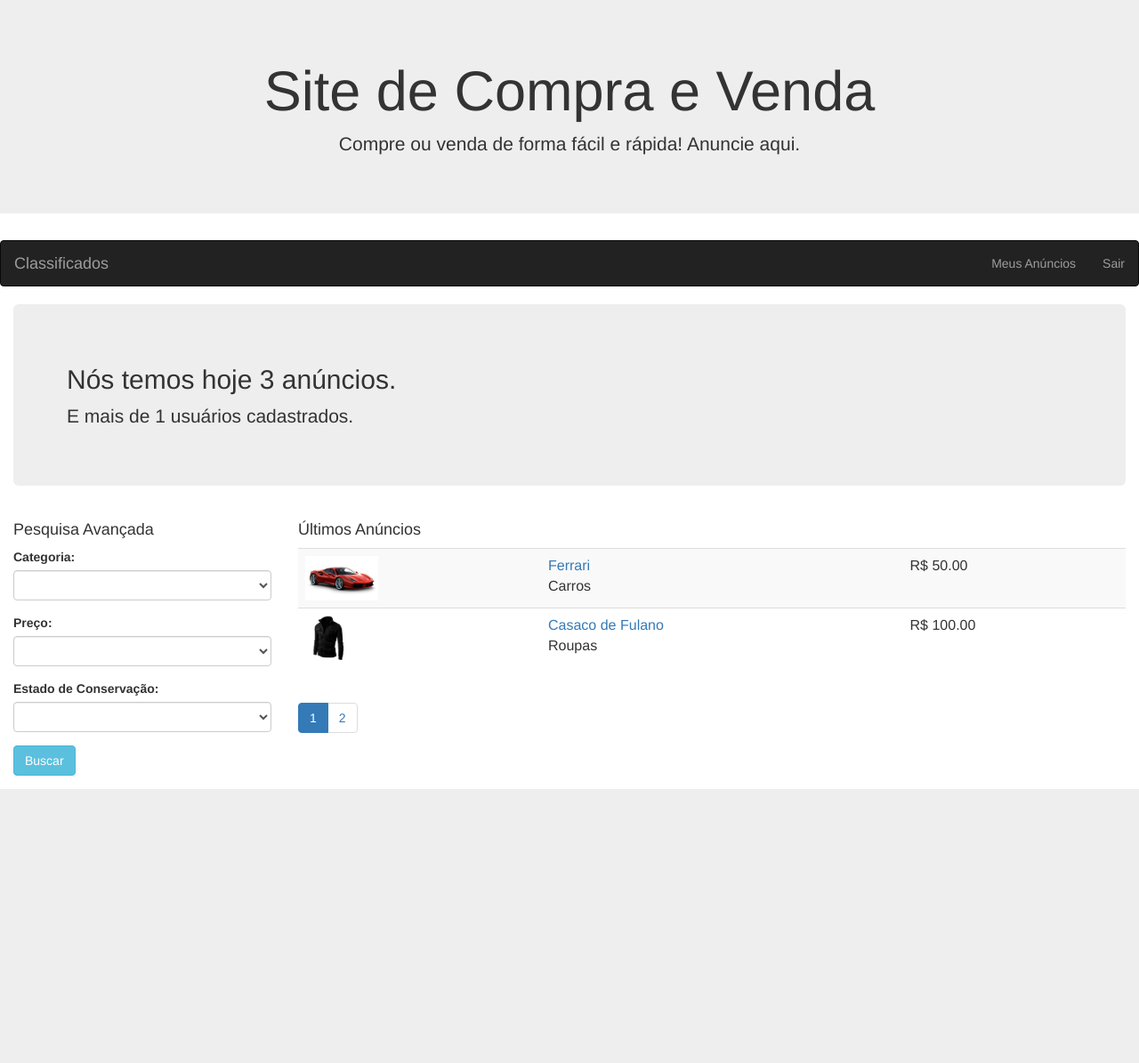
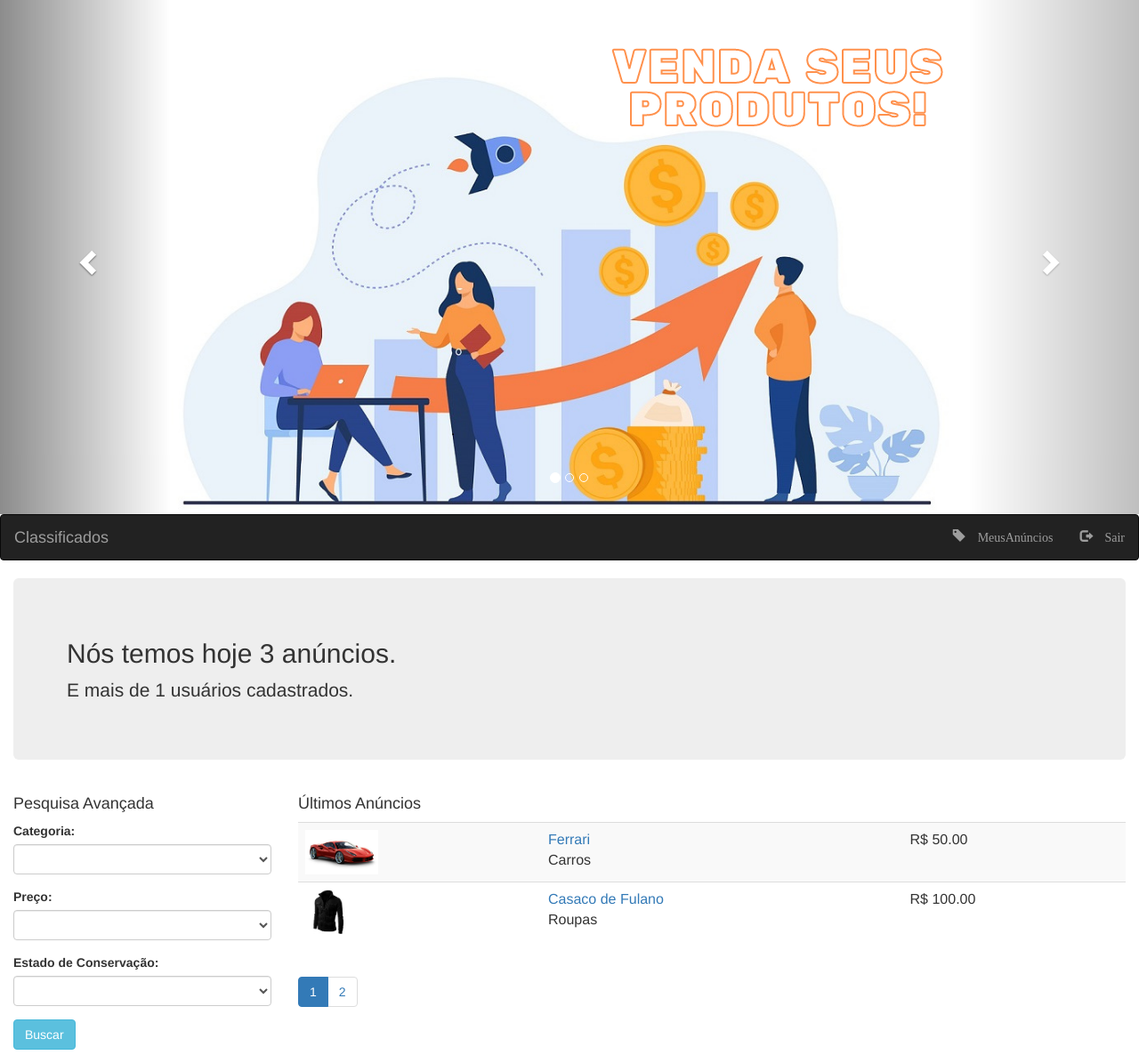
Before and after one commit to notfoundteam/SiteDeClassificados, a PHP site: page /index.php in a window 1280 px wide. Shown: the whole page at 89% size. Before the commit the page ends 887 px from the top, so only its background shows below. Run offline with PHP 8.4, Linux system fonts and the light colour scheme; the visitor is signed in with stand-in values (Sample User, id 1); data comes from the database, SQL or seed files in the repository; some libraries are stand-ins or nearby versions.

Commit message:
Alterado para melhorar o front-end da aplicação com um Carousel

```diff
--- a/pages/header.php
+++ b/pages/header.php
@@ -2,31 +2,69 @@
 <html>
 <head>
 	<title>Classificados</title>
-	<link rel="stylesheet" href="assets/css/bootstrap.min.css" />
 	<link rel="stylesheet" href="assets/css/style.css" />
-	<script type="text/javascript" src="assets/js/jquery.min.js"></script>
-	<script type="text/javascript" src="assets/js/bootstrap.min.js"></script>
-	<script type="text/javascript" src="assets/js/script.js"></script>
+	<script src="https://ajax.googleapis.com/ajax/libs/jquery/3.2.1/jquery.min.js"></script>
+	<script src="https://maxcdn.bootstrapcdn.com/bootstrap/3.3.7/js/bootstrap.min.js"></script>
+	<link rel="stylesheet" href="https://maxcdn.bootstrapcdn.com/bootstrap/3.3.7/css/bootstrap.min.css">
 </head>
 <body>
-	<div class="jumbotron text-center">
-		<h1>Site de Compra e Venda</h1>
-		<p>Compre ou venda de forma fácil e rápida! Anuncie aqui.</p>
+
+	<div id="myCarousel" class="carousel slide" data-ride="carousel">
+
+		<ol class="carousel-indicators">
+			<li data-target="#myCarousel" data-slide-to="0" class="active"></li>
+			<li data-target="#myCarousel" data-slide-to="1"></li>
+			<li data-target="#myCarousel" data-slide-to="2"></li>
+		</ol>
+
+
+		<center>
+		<div class="carousel-inner">
+			<div class="item active">
+				<img src="assets/images/capa1.png" alt="Venda">
 			</div>
 
-	<nav class="navbar navbar-inverse custom">
+			<div class="item">
+				<img src="assets/images/capa2.png" alt="Compre">
+			</div>
+
+			<div class="item">
+				<img src="assets/images/capa3.png" alt="Anuncie aqui">
+			</div>
+		</div>
+		</center>
+
+		<a class="left carousel-control" href="#myCarousel" data-slide="prev">
+			<span class="glyphicon glyphicon-chevron-left"></span>
+			<span class="sr-only">Anterior</span>
+		</a>
+		<a class="right carousel-control" href="#myCarousel" data-slide="next">
+			<span class="glyphicon glyphicon-chevron-right"></span>
+			<span class="sr-only">Próximo</span>
+		</a>
+	</div>
+
+
+
+	<nav class="navbar navbar-inverse">
   		<div class="container-fluid">
     		<div class="navbar-header">
-				<a href="./" class="navbar-brand">Classificados</a>
+      			<button type="button" class="navbar-toggle" data-toggle="collapse" data-target="#myNavbar">
+					<span class="icon-bar"></span>
+					<span class="icon-bar"></span>
+					<span class="icon-bar"></span>
+      			</button>
+      		<a class="navbar-brand" href="./">Classificados</a>
     	</div>
       		<ul class="nav navbar-nav navbar-right">
 			  <?php if(isset($_SESSION['cLogin']) && !empty($_SESSION['cLogin'])): ?>
-					<li><a href="meus-anuncios.php">Meus Anúncios</a></li>
-					<li><a href="sair.php">Sair</a></li>
+						<li><a href="meus-anuncios.php"><span class="glyphicon glyphicon-tag"> MeusAnúncios</a></li>
+						<li><a href="sair.php"><span class="glyphicon glyphicon-log-out"> Sair</a></li>
 					<?php else: ?>
-					<li><a href="cadastre-se.php">Cadastre-se</a></li>
-					<li><a href="login.php">Login</a></li>
+						<li><a href="cadastre-se.php"><span class="glyphicon glyphicon-user"></span>  Cadastre-se</a></li>
+						<li><a href="login.php"><span class="glyphicon glyphicon-log-in"> Login</a></li>
 					<?php endif; ?>
       		</ul>
     		</div>
+  		</div>
 	</nav>
```
Lines whose indentation alone changed are shown as unchanged.
